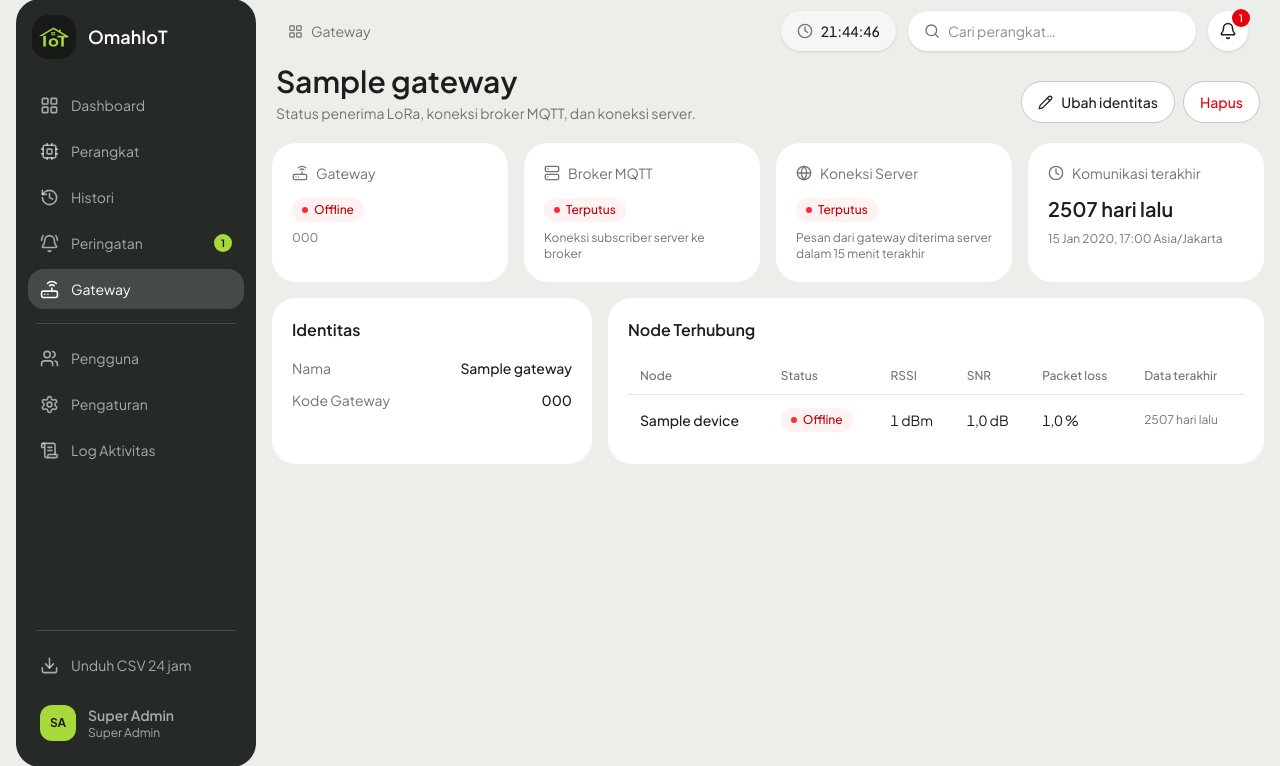
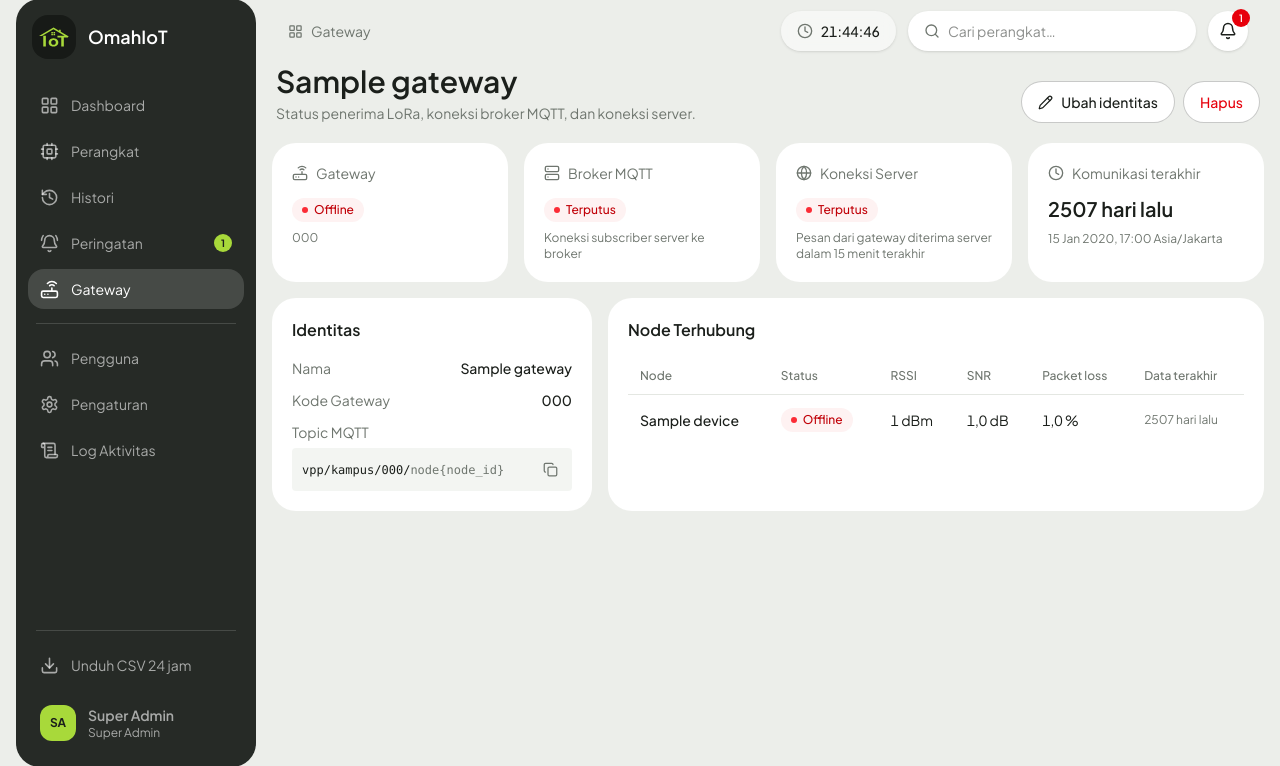
Before and after one commit to bayu3prayitno/dashboard_plts, a Laravel app: page /gateway/1 in a window 1280 px wide. Shown: the part 17-783 px from the top of the page. Run offline with Laravel 12, Linux system fonts and the light colour scheme; a user stored in the database is signed in; data comes from the database, SQL or seed files in the repository; tables that the repository leaves empty hold one stand-in row (values such as "Sample post"); style sheets or scripts are compiled from the project's sources.

Commit message:
feat: tambahkan copy topic di gateway

```diff
--- a/resources/views/components/icon.blade.php
+++ b/resources/views/components/icon.blade.php
@@ -36,7 +36,8 @@
         'shield-check' => '<path d="M20 13c0 5-3.5 7.5-7.66 8.95a1 1 0 0 1-.67-.01C7.5 20.5 4 18 4 13V6a1 1 0 0 1 1-1c2 0 4.5-1.2 6.24-2.72a1.17 1.17 0 0 1 1.52 0C14.51 3.81 17 5 19 5a1 1 0 0 1 1 1z"/><path d="m9 12 2 2 4-4"/>',
         'camera' => '<path d="M14.5 4h-5L7 7H4a2 2 0 0 0-2 2v9a2 2 0 0 0 2 2h16a2 2 0 0 0 2-2V9a2 2 0 0 0-2-2h-3l-2.5-3z"/><circle cx="12" cy="13" r="3"/>',
         'key-round' => '<path d="M2.586 17.414A2 2 0 0 0 2 18.828V21a1 1 0 0 0 1 1h3a1 1 0 0 0 1-1v-1a1 1 0 0 1 1-1h1a1 1 0 0 0 1-1v-1a1 1 0 0 1 1-1h.172a2 2 0 0 0 1.414-.586l.814-.814a6.5 6.5 0 1 0-4-4z"/><circle cx="16.5" cy="7.5" r=".5" fill="currentColor"/>',
-        'radio' => '<path d="M4.9 19.1C1 15.2 1 8.8 4.9 4.9"/><path d="M7.8 16.2c-2.3-2.3-2.3-6.1 0-8.5"/><circle cx="12" cy="12" r="2"/><path d="M16.2 7.8c2.3 2.3 2.3 6.1 0 8.5"/><path d="M19.1 4.9C23 8.8 23 15.1 19.1 19"/>',
+        'copy' => '<rect width="14" height="14" x="8" y="8" rx="2" ry="2"/><path d="M4 16c-1.1 0-2-.9-2-2V4c0-1.1.9-2 2-2h10c1.1 0 2 .9 2 2"/>',
+        'radio' =>'<path d="M4.9 19.1C1 15.2 1 8.8 4.9 4.9"/><path d="M7.8 16.2c-2.3-2.3-2.3-6.1 0-8.5"/><circle cx="12" cy="12" r="2"/><path d="M16.2 7.8c2.3 2.3 2.3 6.1 0 8.5"/><path d="M19.1 4.9C23 8.8 23 15.1 19.1 19"/>',
     ];
 @endphp
 <svg {{ $attributes->merge(['class' => 'shrink-0']) }} width="{{ $size }}" height="{{ $size }}" viewBox="0 0 24 24" fill="none" stroke="currentColor" stroke-width="2" stroke-linecap="round" stroke-linejoin="round" aria-hidden="true">{!! $paths[$name] ?? '' !!}</svg>
--- a/resources/views/dashboard/gateway/show.blade.php
+++ b/resources/views/dashboard/gateway/show.blade.php
@@ -60,6 +60,16 @@
                     <dt class="shrink-0 text-muted">Kode Gateway</dt>
                     <dd class="text-right font-medium break-all">{{ $gateway->gateway_code }}</dd>
                 </div>
+                @php($topicPrefix = 'vpp/kampus/'.$gateway->gateway_code.'/')
+                <div>
+                    <dt class="text-muted">Topic MQTT</dt>
+                    <dd class="mt-1.5 flex items-center gap-2 rounded bg-canvas/60 p-2.5">
+                        <span class="flex-1 font-mono text-xs break-all">{{ $topicPrefix }}<span class="text-muted">node{node_id}</span></span>
+                        <button type="button" onclick="copyTopicPrefix(@js($topicPrefix))" class="shrink-0 rounded p-1 text-muted hover:bg-white hover:text-primary" title="Salin {{ $topicPrefix }}" aria-label="Salin topic MQTT">
+                            <x-icon name="copy" :size="15" />
+                        </button>
+                    </dd>
+                </div>
             </dl>
         </section>
 
@@ -99,4 +109,12 @@
             </div>
         </section>
     </div>
+
+<script>
+function copyTopicPrefix(text) {
+    navigator.clipboard.writeText(text)
+        .then(() => showToast('Topic disalin: ' + text, 'success'))
+        .catch(() => showToast('Gagal menyalin. Salin secara manual.', 'error'));
+}
+</script>
 @endsection
```
